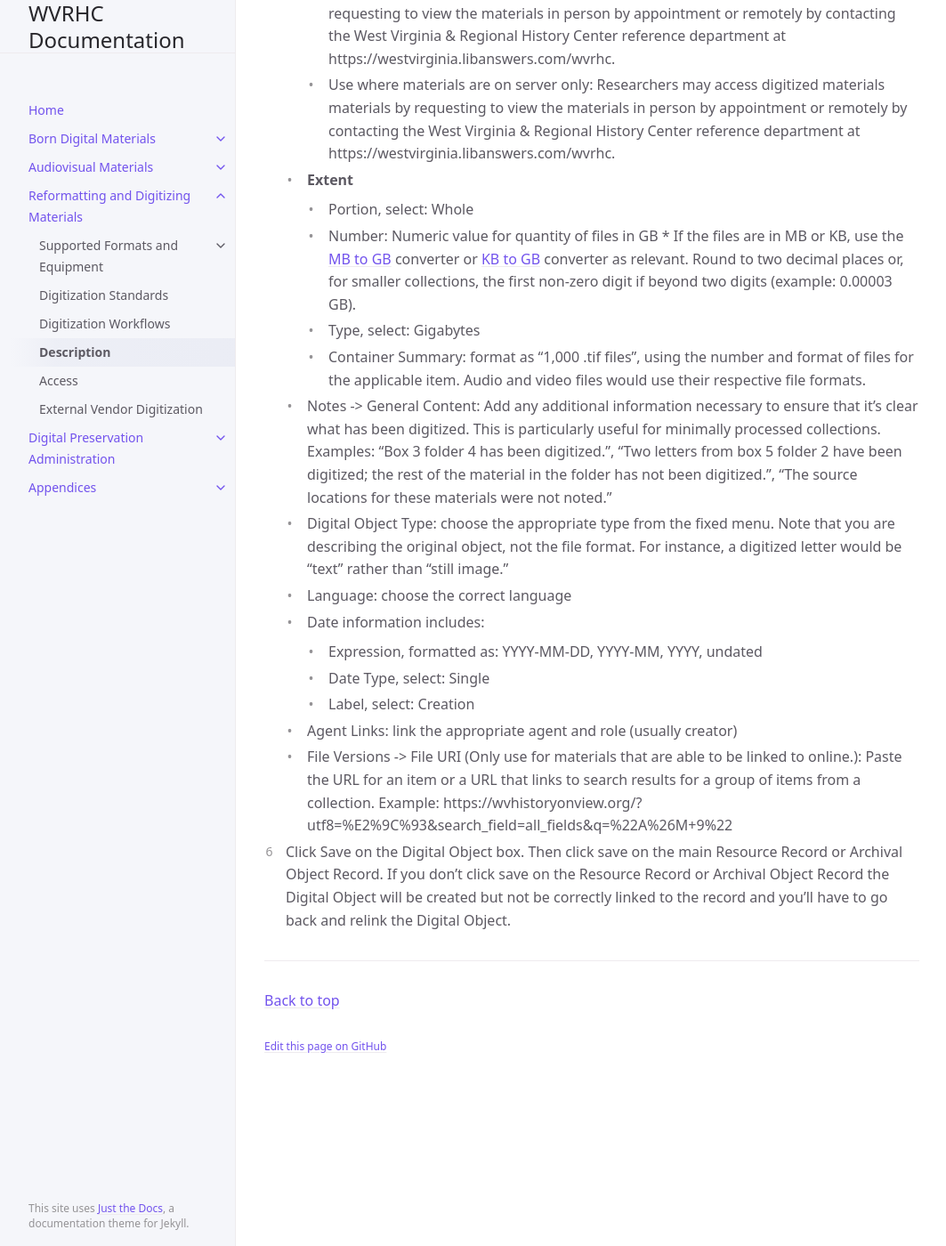
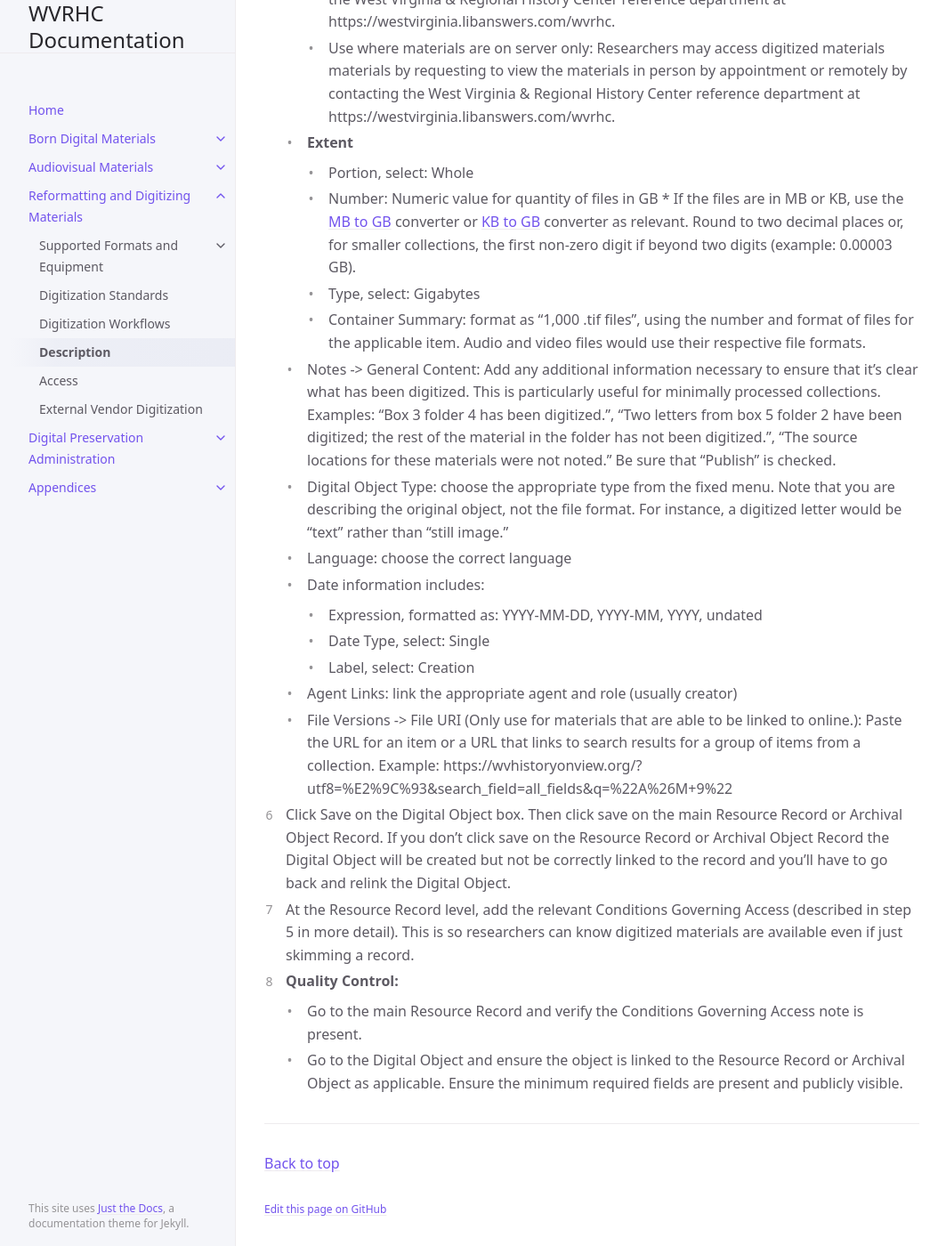
Before and after one commit to elizajames/digital-preservation-documentation, a Jekyll site: the page built from docs/Reformatting-And-Digitizing-Materials/description.md, in a window 1280 px wide and 1400 px high, scrolled down 2408 px. Shown: the whole window at 89% size, without its empty margins (107-1170 px from the left). Built offline with Jekyll 4.4.1, drawn with Linux system fonts in a browser that asks for light colours; some of the changed text lies outside the part shown.

Commit message:
Update description.md

```diff
--- a/docs/Reformatting-And-Digitizing-Materials/description.md
+++ b/docs/Reformatting-And-Digitizing-Materials/description.md
@@ -54,7 +52,7 @@ For audiovisual materials with digitized versions, create a digital object in Ar
     * __Title__: use the same title as the Archival Object or Collection or generate a short title indicative of what has been digitized.
     * __Identifier__: Use the folder name for the identifier (e.g., 4050_vhs_001).
       * If you have consolidated several similar items, either consolidate the identifier as 4050_vhs_001-010 (read this as: collection 4050, VHS numbers 1 through 10) being sure to use a General Note to outline what precisely has been digitized or 4050_vhs with additional component sub-digital objects for each VHS (bulk upload is helpful here!). If you’ve digitized the entire collection, use 4050_entirecollection.
-    * __Conditions Governing Access__*(pick from one of the following as appropriate)*:
+    * __Conditions Governing Access__*(pick from one of the following as appropriate) Be sure that “Publish” is checked.*:
       * Use where all materials are available in MFCS/online only: Researchers may access digitized materials materials by visiting the link attached to each item or by requesting to view the materials in person by appointment or remotely by contacting the West Virginia & Regional History Center reference department at https://westvirginia.libanswers.com/wvrhc.
       * Use where availability of materials is mixed (some in MFCS and on server): Researchers may access digitized materials materials by visiting the link attached to each item or by requesting to view the materials in person by appointment or remotely by contacting the West Virginia & Regional History Center reference department at https://westvirginia.libanswers.com/wvrhc.
       * Use where materials are on server only: Researchers may access digitized materials materials by requesting to view the materials in person by appointment or remotely by contacting the West Virginia & Regional History Center reference department at https://westvirginia.libanswers.com/wvrhc.
@@ -64,7 +62,7 @@ For audiovisual materials with digitized versions, create a digital object in Ar
               * If the files are in MB or KB, use the [MB to GB](https://www.unitconverters.net/data-storage/mb-to-gb.htm) converter or [KB to GB](https://www.unitconverters.net/data-storage/kb-to-gb.htm) converter as relevant. Round to two decimal places or, for smaller collections, the first non-zero digit if beyond two digits (example: 0.00003 GB).
         * Type, select: Gigabytes
         * Container Summary: format as "1,000 .tif files", using the number and format of files for the applicable item. Audio and video files would use their respective file formats.
-    * Notes -> General Content: Add any additional information necessary to ensure that it’s clear what has been digitized. This is particularly useful for minimally processed collections. Examples: “Box 3 folder 4 has been digitized.”, “Two letters from box 5 folder 2 have been digitized; the rest of the material in the folder has not been digitized.”, “The source locations for these materials were not noted.”
+    * Notes -> General Content: Add any additional information necessary to ensure that it’s clear what has been digitized. This is particularly useful for minimally processed collections. Examples: “Box 3 folder 4 has been digitized.”, “Two letters from box 5 folder 2 have been digitized; the rest of the material in the folder has not been digitized.”, “The source locations for these materials were not noted.” Be sure that “Publish” is checked.
     * Digital Object Type: choose the appropriate type from the fixed menu. Note that you are describing the original object, not the file format. For instance, a digitized letter would be “text” rather than “still image.”
     * Language: choose the correct language
     * Date information includes:
@@ -74,3 +72,7 @@ For audiovisual materials with digitized versions, create a digital object in Ar
     * Agent Links: link the appropriate agent and role (usually creator)
     * File Versions -> File URI (Only use for materials that are able to be linked to online.): Paste the URL for an item or a URL that links to search results for a group of items from a collection. Example: https://wvhistoryonview.org/?utf8=%E2%9C%93&search_field=all_fields&q=%22A%26M+9%22
 6. Click Save on the Digital Object box. Then click save on the main Resource Record or Archival Object Record. If you don’t click save on the Resource Record or Archival Object Record the Digital Object will be created but not be correctly linked to the record and you’ll have to go back and relink the Digital Object.
+7. At the Resource Record level, add the relevant Conditions Governing Access (described in step 5 in more detail). This is so researchers can know digitized materials are available even if just skimming a record.
+8. __Quality Control:__
+     * Go to the main Resource Record and verify the Conditions Governing Access note is present.
+     * Go to the Digital Object and ensure the object is linked to the Resource Record or Archival Object as applicable. Ensure the minimum required fields are present and publicly visible.
```
Also changed, not shown: other parts of docs/Reformatting-And-Digitizing-Materials/description.md (+0 -2 lines).
